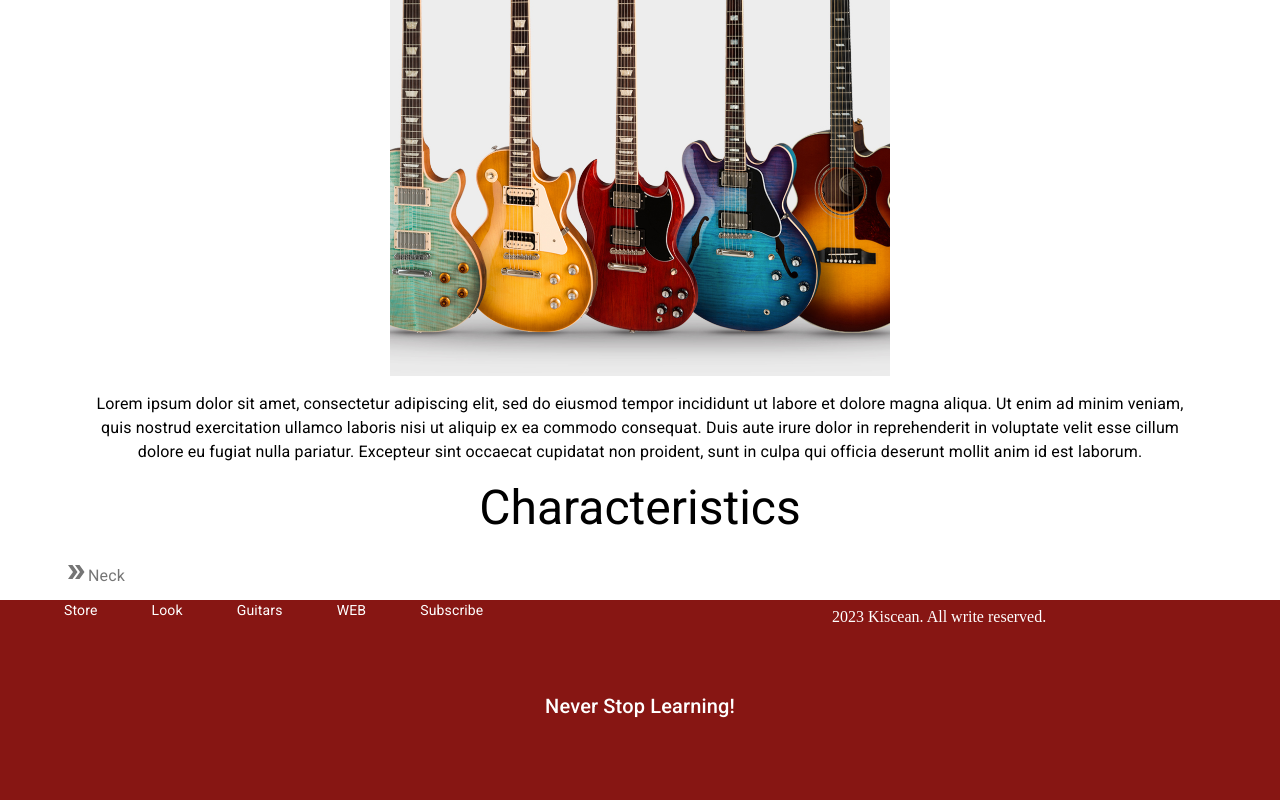
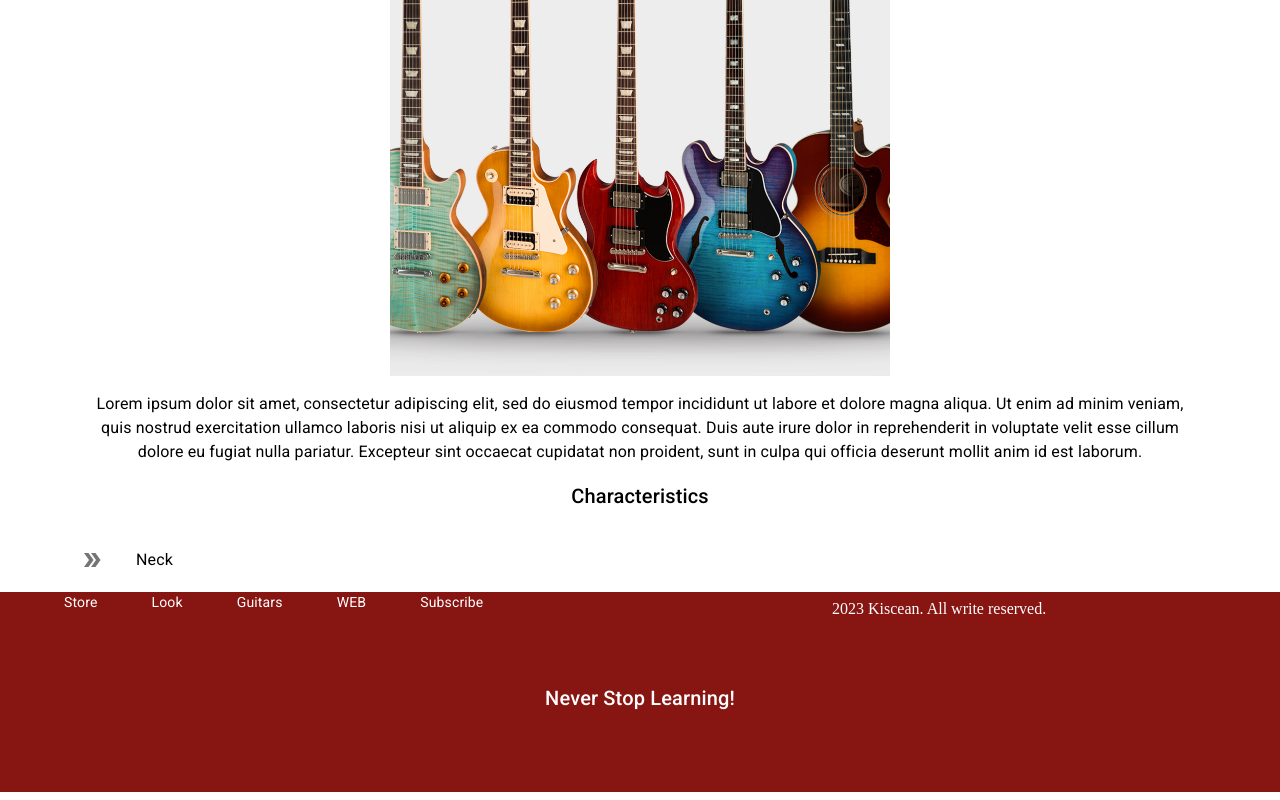
Before and after one commit to kiscean/ui, a React (Create React App) app: page /details in a window 1280 px wide. Shown: the part 613-1413 px from the top of the page. Built offline with nearby package versions, Linux system fonts and the light colour scheme.

Commit message:
Work commit 17

```diff
--- a/src/components/detailsPage/DetailsPage.js
+++ b/src/components/detailsPage/DetailsPage.js
@@ -1,7 +1,7 @@
 import React from "react";
 import {
     Box, CardMedia,
-    Container, List, ListItemIcon, ListItemText,
+    Container, List, ListItemButton, ListItemIcon, ListItemText,
     Typography
 } from "@mui/material";
 import Category from "../categoryList/Category";
@@ -58,17 +58,19 @@ const DetailsPage = () => {
                 Lorem ipsum dolor sit amet, consectetur adipiscing elit, sed do eiusmod tempor incididunt ut labore et dolore magna aliqua. Ut enim ad minim veniam, quis nostrud exercitation ullamco laboris nisi ut aliquip ex ea commodo consequat. Duis aute irure dolor in reprehenderit in voluptate velit esse cillum dolore eu fugiat nulla pariatur. Excepteur sint occaecat cupidatat non proident, sunt in culpa qui officia deserunt mollit anim id est laborum.
             </Typography>
             <Typography
-                variant={"h3"}
+                variant={"h6"}
                 align={"center"}
                 m={2}
             >
                 Characteristics
             </Typography>
             <List>
-                <ListItemIcon>
-                    <DoubleArrowIcon />
+                <ListItemButton>
+                    <ListItemIcon>
+                        <DoubleArrowIcon />
+                    </ListItemIcon>
                     <ListItemText primary={"Neck"} />
-                </ListItemIcon>
+                </ListItemButton>
             </List>
         </Container>
     );
```
